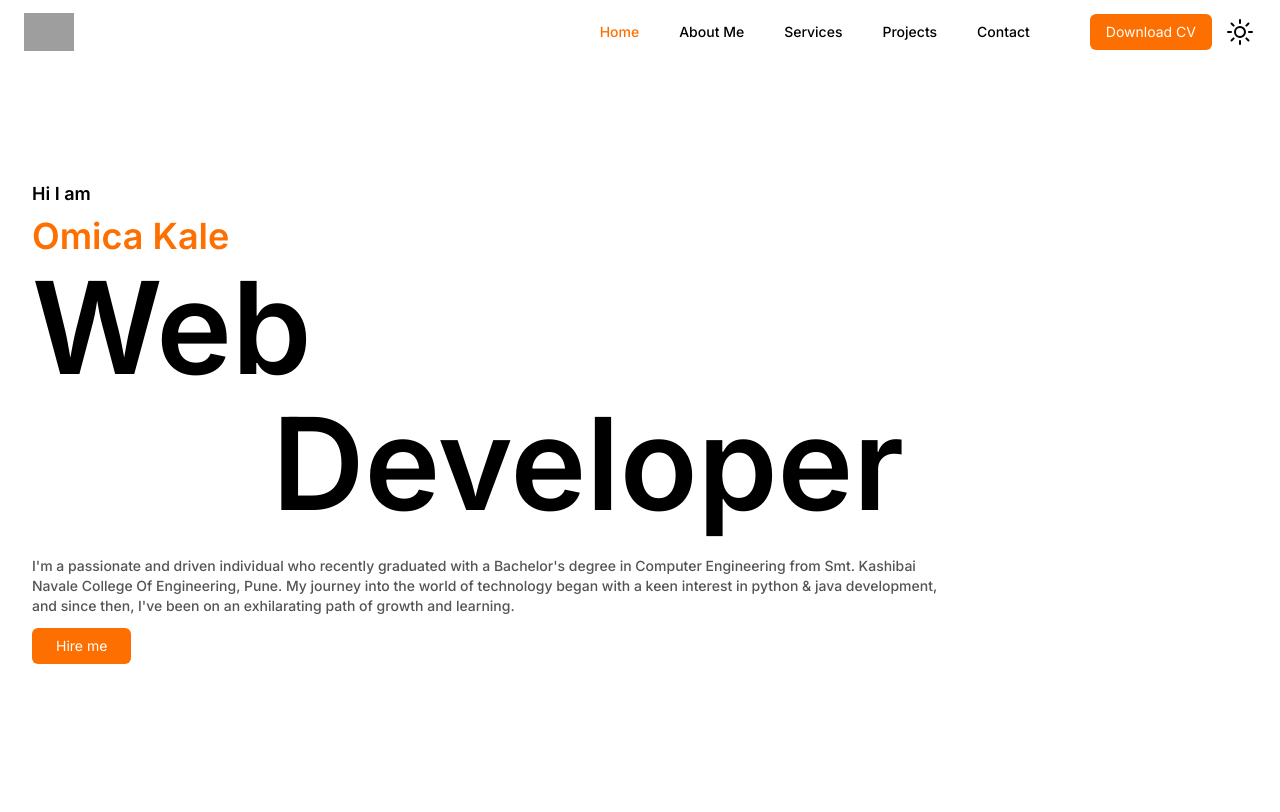
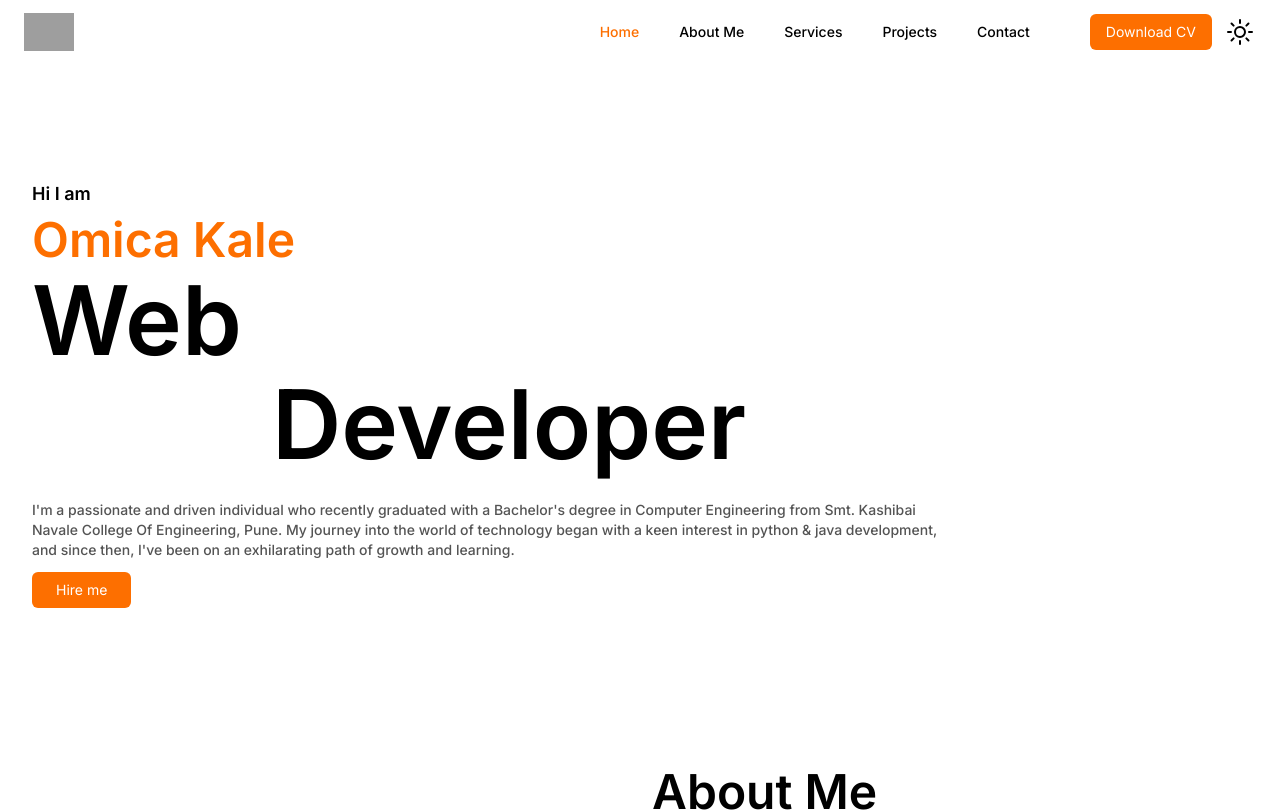
Before and after one commit to OmicaKale/personal-portfolio, a Next.js app: page / in a window 1280 px wide. Shown: the top 812 px of the page. Built offline with nearby package versions, Linux system fonts and the light colour scheme; grey boxes are pictures that could not be loaded.

Commit message:
font size update

```diff
--- a/app/components/home/banner.jsx
+++ b/app/components/home/banner.jsx
@@ -9,12 +9,12 @@ export const Banner = () => {
                     <div className="">
                         <div>
                             <h2 className="text-black dark:text-white text-lg font-semibold mt-4 lg:mt-9">Hi I am</h2>
-                            <h1 className="text-primary text-4xl lg:text-4xl font-semibold pt-2 ">Omica Kale </h1>
+                            <h1 className="text-primary text-4xl lg:text-5xl font-semibold pt-2 ">Omica Kale </h1>
                         </div>
                         <div>
                             <div className='flex justify-start lg:block'>
-                                <h1 className="text-black dark:text-white text-3xl lg:text-9xl font-semibold pt-2 whitespace-nowrap">Web</h1>
-                                <h1 className="text-black dark:text-white text-3xl lg:text-9xl font-semibold pt-2 ml-4 lg:ml-60 whitespace-nowrap">Developer</h1>
+                                <h1 className="text-black dark:text-white text-3xl lg:text-8xl font-semibold pt-2 whitespace-nowrap">Web</h1>
+                                <h1 className="text-black dark:text-white text-3xl lg:text-8xl font-semibold pt-2 ml-4 lg:ml-60 whitespace-nowrap">Developer</h1>
                             </div>
                             <p className="text-gray600 dark:text-white text-sm font-medium mt-7 w-[150%]">I'm a passionate and driven individual who recently graduated with a Bachelor's degree in Computer Engineering from Smt. Kashibai Navale College Of Engineering, Pune. My journey into the world of technology began with a keen interest in python & java development, and since then, I've been on an exhilarating path of growth and learning.
 
```
